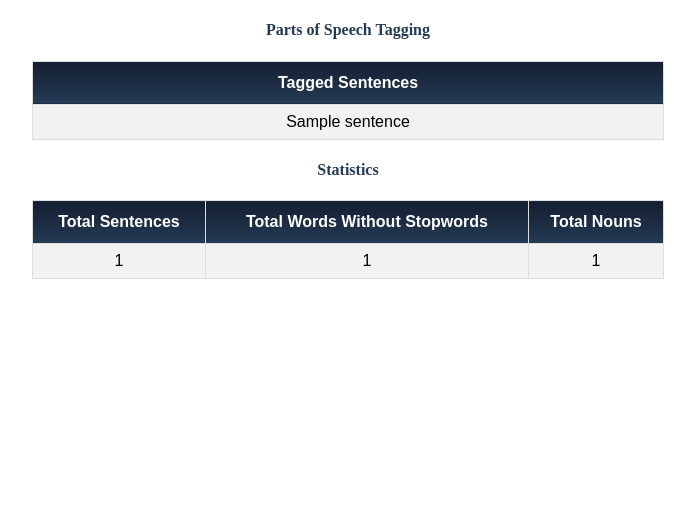
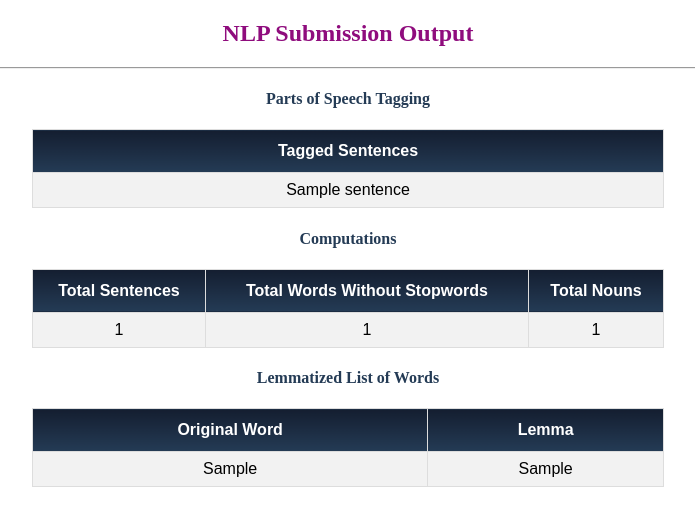
Before and after one commit to AakashkolekaR/mis_nlp_submission, a Django app: template python/nlp_submission/submission/templates/submission/output.html in a window 1280 px wide. Shown: the top 526 px of the page, without its empty margins (292-987 px from the left). Run offline with Django 3.2, Linux system fonts and the light colour scheme; the template is opened without the code that fills it: most values are stand-ins (such as "Sample title", 1, 10 or a date in 2020).

Commit message:
completed word lemmatization for documents

```diff
--- a/python/nlp_submission/submission/static/submission/css/output.css
+++ b/python/nlp_submission/submission/static/submission/css/output.css
@@ -26,7 +26,13 @@
   background: linear-gradient(#141e30, #243b55);
   color: white;
 }
+
 h4 {
   text-align: center;
   color: #243b55;
 }
+
+hr {
+  margin-top: 5px;
+  margin-bottom: 5px;
+}
--- a/python/nlp_submission/submission/templates/submission/output.html
+++ b/python/nlp_submission/submission/templates/submission/output.html
@@ -9,6 +9,8 @@
     <title>NLP Output</title>
 </head>
 <body>
+    <h2 style="text-align: center; color: #8f0c7d;">NLP Submission Output</h2>
+    <hr>
 
     <h4>Parts of Speech Tagging</h4>
     <table id="results">
@@ -22,7 +24,7 @@
         {% endfor %}
     </table>
 
-    <h4>Statistics</h4>
+    <h4>Computations</h4>
     <table id="results">
         <tr>
             <th>Total Sentences</th>
@@ -35,5 +37,20 @@
             <td>{{total_nouns}}</td>
         </tr>
     </table>
+
+    <h4>Lemmatized List of Words</h4>
+    <table id="results">
+        <tr>
+            <th>Original Word</th>
+            <th>Lemma</th>
+        </tr>
+        {% for lemma in lemmas %}
+            <tr>
+                <td>{{lemma.0}}</td>
+                <td>{{lemma.1}}</td>
+            </tr>
+        {% endfor %}
+    </table>
+
 </body>
 </html>
```
Also changed, not shown: python/nlp_submission/submission/views.py (+28 -15 lines).
